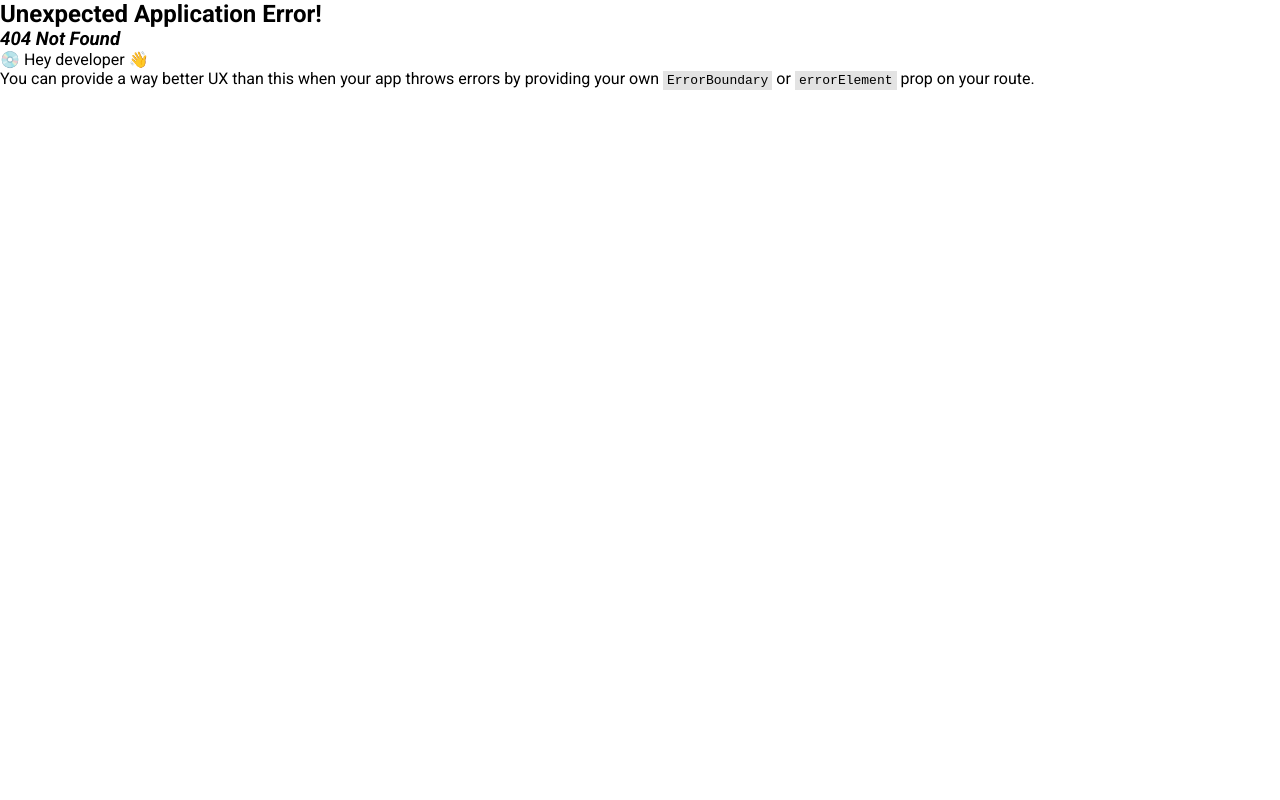
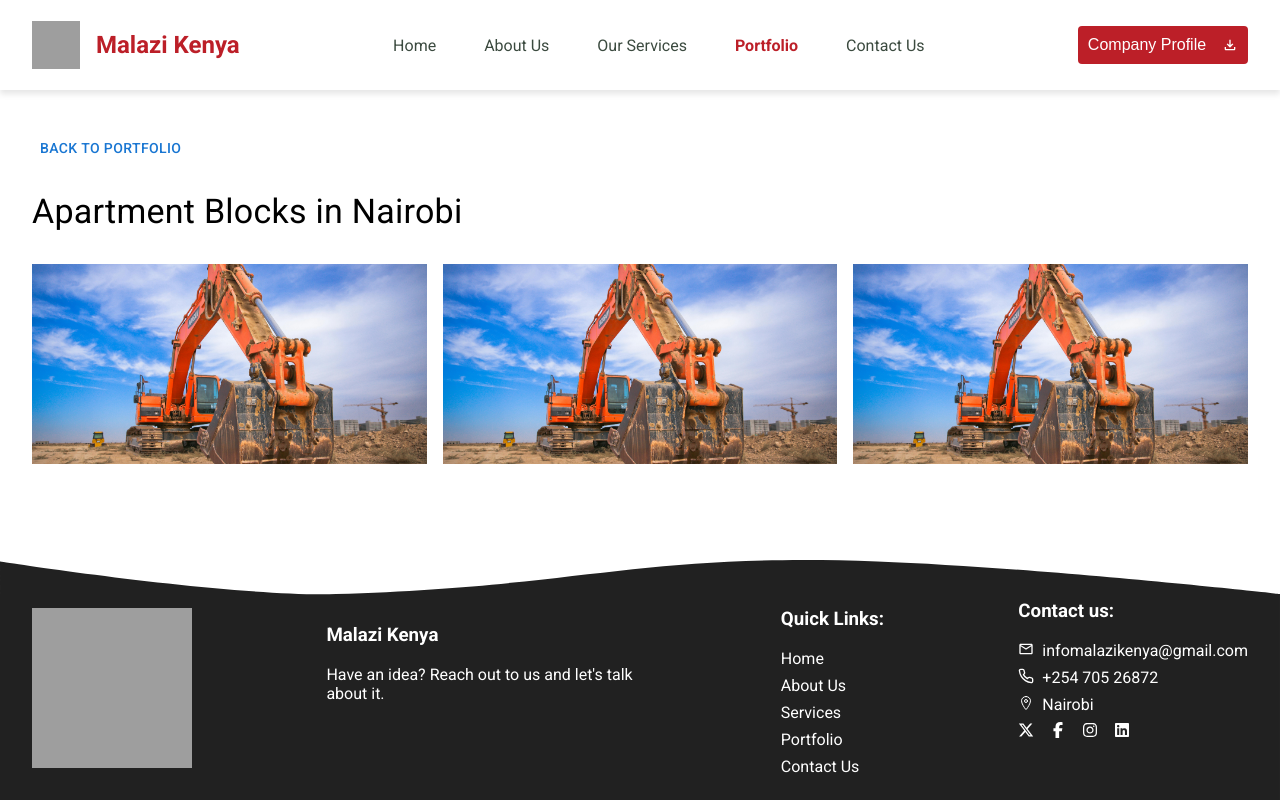
Before and after one commit to Mbuthiasakara1/Malazi-Kenya, a React (Vite) app: page /portfolio/1 in a window 1280 px wide. Before the commit this address had no page. Built offline with nearby package versions, Linux system fonts and the light colour scheme; grey boxes are pictures that could not be loaded.

Commit message:
portfolio page

```diff
--- a/package.json
+++ b/package.json
@@ -10,10 +10,13 @@
     "preview": "vite preview"
   },
   "dependencies": {
+    "@emotion/react": "^11.14.0",
+    "@emotion/styled": "^11.14.0",
     "@formspree/react": "^2.5.1",
     "@fortawesome/fontawesome-svg-core": "^6.7.2",
     "@fortawesome/free-solid-svg-icons": "^6.7.2",
     "@fortawesome/react-fontawesome": "^0.2.2",
+    "@mui/material": "^6.4.0",
     "react": "^18.3.1",
     "react-dom": "^18.3.1",
     "react-icons": "^5.4.0",
--- a/src/components/Footer.css
+++ b/src/components/Footer.css
@@ -5,6 +5,7 @@
     padding: 1em 2em;
     position: relative;
     overflow: hidden;
+    bottom:0;
 }
 .footer-wave {
     position: absolute;
--- a/src/components/Footer.jsx
+++ b/src/components/Footer.jsx
@@ -28,7 +28,7 @@ function Footer() {
         <div className='footer-info'>
             <h3>Malazi Kenya</h3>
             <p>
-                Have an idea? Reach out to us and let's talk about it.
+                Have an idea? Reach out to us and { "let's"} talk about it.
             </p>
         </div>
         <div className='quick-links'>
--- /dev/null
+++ b/src/components/ProjectGallery.css
@@ -0,0 +1,4 @@
+.gallery-container{
+    margin-top:6em;
+    margin-bottom:4em;
+}
--- /dev/null
+++ b/src/components/ProjectGallery.jsx
@@ -0,0 +1,85 @@
+import Navbar from "./Navbar";
+import Footer from "./Footer";
+import "./ProjectGallery.css"
+import {
+  Box,
+  ImageList,
+  ImageListItem,
+  Button,
+  Typography,
+} from "@mui/material";
+import { useNavigate, useParams } from "react-router-dom";
+
+const PortfolioGallery = () => {
+  const navigate = useNavigate();
+  const { projectId } = useParams();
+
+  const projectImages = {
+    1: [
+      { img: "/images/tractor.jpg" },
+      { img: "/images/tractor.jpg" },
+      { img: "/images/tractor.jpg" },
+    ],
+    2: [
+      { img: "/images/waterfall.jpg" },
+      { img: "/images/waterfall.jpg" },
+      { img: "/images/waterfall.jpg" },
+    ],
+    3: [
+      { img: "/images/sunset.jpg" },
+      { img: "/images/sunset.jpg" },
+      { img: "/images/sunset.jpg" },
+    ],
+  };
+
+  const projects = [
+    "",
+    "Apartment Blocks in Nairobi",
+    "Ndagani Modern Market",
+    "Kathwana ablution block",
+  ];
+
+  const galleryImages = projectImages[projectId] || [];
+  return (
+    <>
+      <Navbar />
+      <Box sx={{ p: 4 }} className="gallery-container">
+        <Button onClick={() => navigate("/portfolio")} sx={{ mb: 3 }}>
+          Back to Portfolio
+        </Button>
+
+        <Typography variant="h4" sx={{ mb: 4 }}>
+          {projects[projectId]}
+        </Typography>
+
+        <ImageList cols={3} gap={16}>
+          {galleryImages.map((item, index) => (
+            <ImageListItem
+              key={index}
+              sx={{
+                cursor: "pointer",
+                "& img": {
+                  transition: "opacity 0.3s",
+                  ":hover": {
+                    opacity: 0.6,
+                  },
+                },
+              }}
+              onClick={() => console.log(`Clicked on image ${index + 1}`)}
+            >
+              <img
+                src={item.img}
+                alt={`Gallery image ${index + 1}`}
+                loading="lazy"
+                style={{ height: "200px", objectFit: "cover" }}
+              />
+            </ImageListItem>
+          ))}
+        </ImageList>
+      </Box>
+      <Footer />
+    </>
+  );
+};
+
+export default PortfolioGallery;
--- /dev/null
+++ b/src/pages/Portfolio.css
@@ -0,0 +1,22 @@
+.portfolio-container{
+    margin-bottom:4em;
+    margin-top:30em;
+}
+
+.porfolio-image{
+    width:100%;
+    height:30vh;
+    object-fit:cover;
+}
+.porfolio-container-content{
+    position:absolute;
+    width:100%;
+    margin-top:8em;
+    top:0;
+    left:0;
+    height:100%;
+    width:100%;
+    border:1px solid red;
+
+
+}
--- /dev/null
+++ b/src/pages/Portfolio.jsx
@@ -0,0 +1,105 @@
+import Navbar from "../components/Navbar";
+import {
+  Container,
+  ImageList,
+  ImageListItem,
+  ImageListItemBar,
+
+} from "@mui/material";
+import { useNavigate } from "react-router-dom";
+import "./Portfolio.css"
+import Footer from "../components/Footer";
+
+const Portfolio = () => {
+  const navigate = useNavigate();
+
+  const portfolioItems = [
+    {
+      id: 1,
+      img: "images/real.jpg",
+      title: "E-commerce Project",
+      description: "React & Node.js",
+    },
+    {
+      id: 2,
+      img: "images/dam.jpg",
+      title: "Social Media Dashboard",
+      description: "React & Firebase",
+    },
+    {
+      id: 3,
+      img: "images/real.jpg",
+      title: "Weather App",
+      description: "React & Weather API",
+    },
+    {
+      id: 4,
+      img: "images/real.jpg",
+      title: "Task Management",
+      description: "React & Redux",
+    },
+    {
+      id: 5,
+      img: "images/real.jpg",
+      title: "Task Management",
+      description: "React & Redux",
+    },
+    {
+      id: 6,
+      img: "images/real.jpg",
+      title: "Task Management",
+      description: "React & Redux",
+    },
+    {
+      id: 7,
+      img: "images/real.jpg",
+      title: "Task Management",
+      description: "React & Redux",
+    },
+    {
+      id: 8,
+      img: "images/real.jpg",
+      title: "Task Management",
+      description: "React & Redux",
+    },
+    {
+      id: 9,
+      img: "images/real.jpg",
+      title: "Task Management",
+      description: "React & Redux",
+    },
+  ];
+
+  return (
+    <>
+      <Navbar />
+
+      <Container maxWidth="lg" sx={{ py: 4 }} className="portfolio-container">
+        <div className="porfolio-container-content">
+          <img src="images/homebg.jpg" />
+        </div>
+        <ImageList cols={3} gap={16}>
+          {portfolioItems.map((item) => (
+            <ImageListItem
+              key={item.id}
+              onClick={() => navigate(`/portfolio/${item.id}`)}
+              sx={{ cursor: "pointer" }}
+            >
+              <img
+                src={item.img}
+                alt={item.title}
+                loading="lazy"
+                style={{ height: "200px", objectFit: "cover" }}
+              />
+              <ImageListItemBar title={item.title} position="below" />
+            </ImageListItem>
+          ))}
+        </ImageList>
+      </Container>
+
+      <Footer />
+    </>
+  );
+};
+
+export default Portfolio;
```
Also changed, not shown: src/components/Routes.jsx (+10 -1 lines), public/images/homebg.jpg (added), 1 other file (tests, documents, lock files or other folders).
